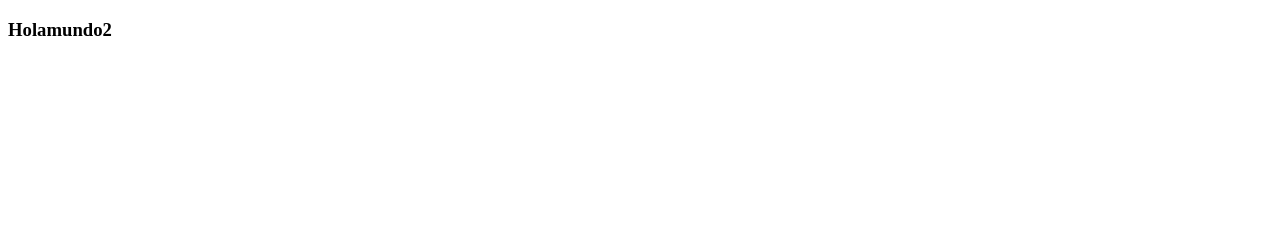
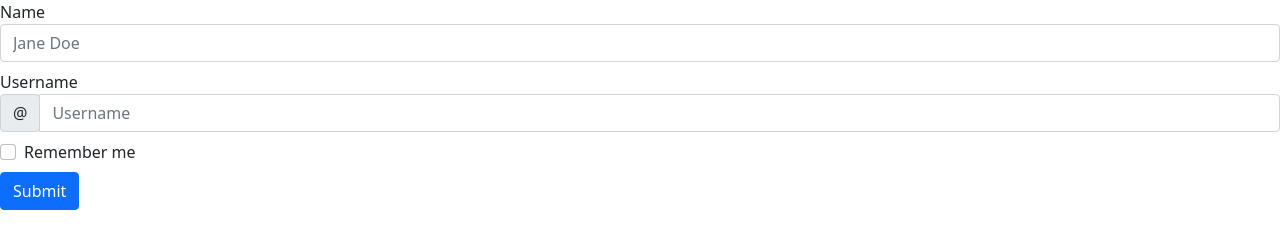
Before and after one commit to FerNiveyro/Mercado-Liebre, a website: page views/login.html in a window 1280 px wide. Drawn offline with nearby package versions, Linux system fonts and the light colour scheme.

Commit message:
register y login linkeados

```diff
--- /dev/null
+++ b/public/css/login.css
@@ -0,0 +1,6 @@
+
+
+
+.container-login{
+    width: 600px;
+}
--- a/views/login.html
+++ b/views/login.html
@@ -5,8 +5,31 @@
     <meta http-equiv="X-UA-Compatible" content="IE=edge">
     <meta name="viewport" content="width=device-width, initial-scale=1.0">
     <title>Document</title>
+    <link href="https://cdn.jsdelivr.net/npm/bootstrap@5.1.3/dist/css/bootstrap.min.css" rel="stylesheet" integrity="sha384-1BmE4kWBq78iYhFldvKuhfTAU6auU8tT94WrHftjDbrCEXSU1oBoqyl2QvZ6jIW3" crossorigin="anonymous">
 </head>
 <body>
-    <h3>Holamundo2</h3>
+    <div class="container-login">
+        <form class="form-inline">
+            <label class="sr-only" for="inlineFormInputName2">Name</label>
+            <input type="text" class="form-control mb-2 mr-sm-2" id="inlineFormInputName2" placeholder="Jane Doe">
+
+            <label class="sr-only" for="inlineFormInputGroupUsername2">Username</label>
+            <div class="input-group mb-2 mr-sm-2">
+            <div class="input-group-prepend">
+                <div class="input-group-text">@</div>
+            </div>
+            <input type="text" class="form-control" id="inlineFormInputGroupUsername2" placeholder="Username">
+            </div>
+
+            <div class="form-check mb-2 mr-sm-2">
+            <input class="form-check-input" type="checkbox" id="inlineFormCheck">
+            <label class="form-check-label" for="inlineFormCheck">
+                Remember me
+            </label>
+            </div>
+
+            <button type="submit" class="btn btn-primary mb-2">Submit</button>
+        </form>
+    </div>
 </body>
 </html>
```
